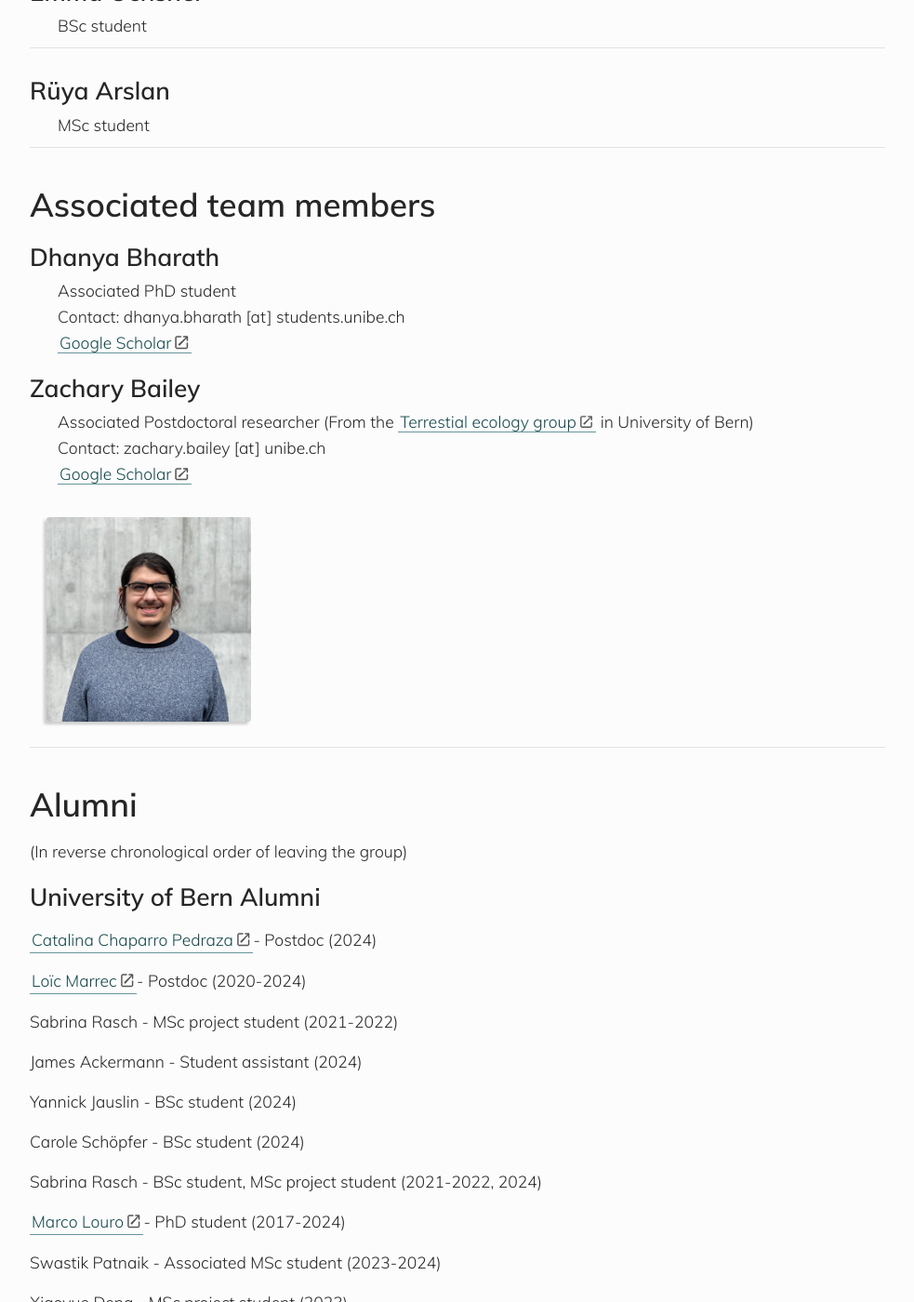
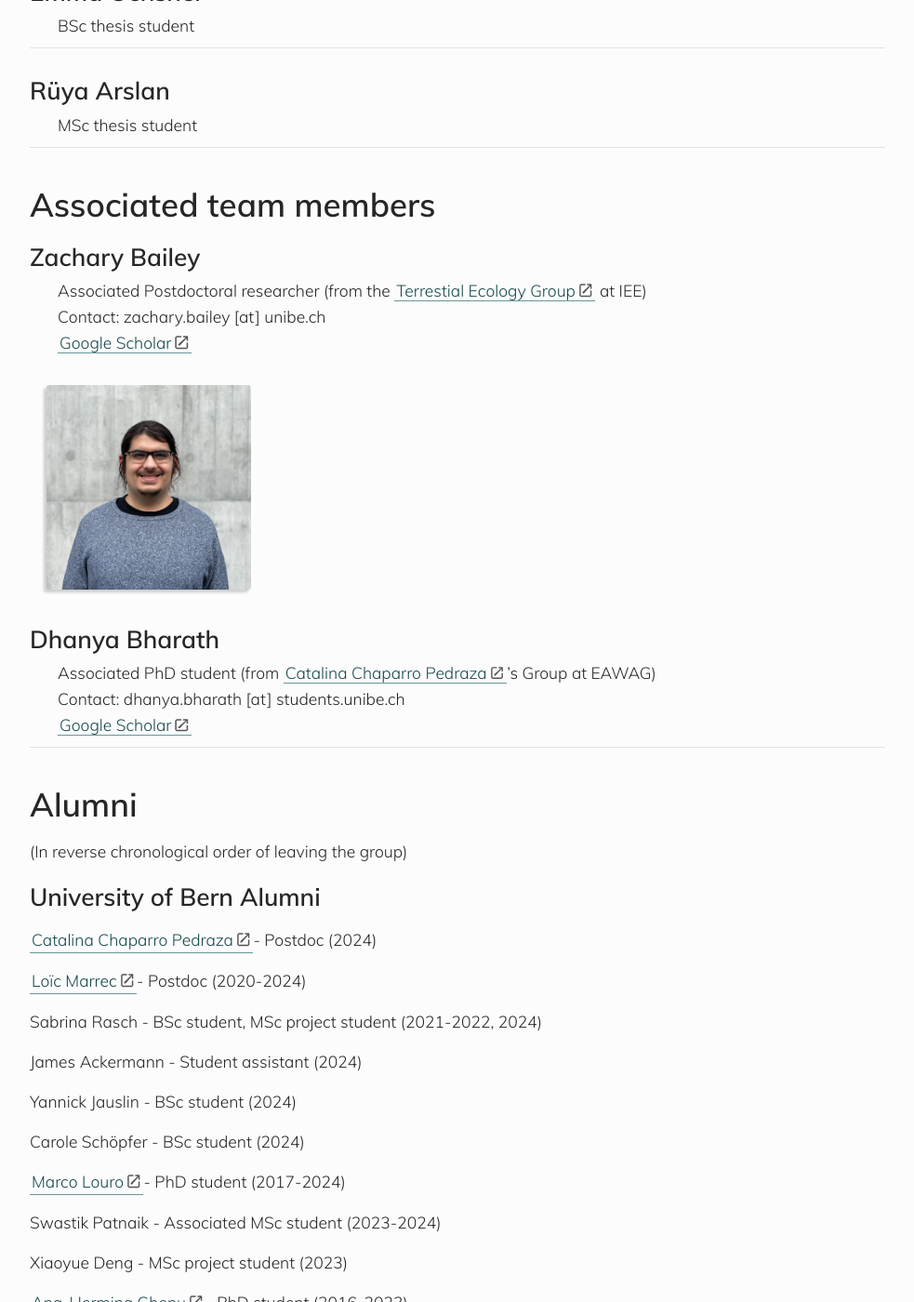
Before and after one commit to banklab/banklab.github.io, a Jekyll site: the page built from people.md, in a window 1280 px wide and 1400 px high, scrolled down 4581 px. Shown: the whole window at 93% size, without its empty margins (148-1131 px from the left). Built offline with Jekyll 4.4.1, drawn with Linux system fonts in a browser that asks for light colours; some web fonts are replaced; some of the changed text lies outside the part shown.

Commit message:
small updates of people and pubs
small updates of people and pubs

```diff
--- a/people.md
+++ b/people.md
@@ -91,40 +91,41 @@ permalink: /people/
 ---
 
 ## Jacob Hugh Riina
-* MSc student
+* MSc thesis student
 
 ---
 
 ## Florin Suter
-* BSc student
+* BSc thesis student
 
 ---
 
 ## Emma Ochsner
-* BSc student
+* BSc thesis student
 
 ---
 
 ## Rüya Arslan
-* MSc student
+* MSc thesis student
 
 ---
 
 # Associated team members
 
 
-## Dhanya Bharath
-* Associated PhD student
-* Contact: dhanya.bharath [at] students.unibe.ch
-* [Google Scholar](https://scholar.google.com/citations?user=IKh6U6MAAAAJ&hl=en&oi=ao)
-
 ## Zachary Bailey
 
-* Associated Postdoctoral researcher (From the [Terrestial ecology group](https://www.terr.iee.unibe.ch/research/index_eng.html) in University of Bern)
+* Associated Postdoctoral researcher (from the [Terrestial Ecology Group](https://www.terr.iee.unibe.ch/research/index_eng.html) at IEE)
 * Contact: zachary.bailey [at] unibe.ch
 * [Google Scholar](https://scholar.google.com/citations?user=V5rDLCkAAAAJ&hl=en)
 
 ![Photo of Zachary Bailey](/assets/img/team/Zach_24.jpg)
+
+
+## Dhanya Bharath
+* Associated PhD student (from [Catalina Chaparro Pedraza](https://scholar.google.com/citations?user=e27luTMAAAAJ&hl=en&oi=ao)'s Group at EAWAG)
+* Contact: dhanya.bharath [at] students.unibe.ch
+* [Google Scholar](https://scholar.google.com/citations?user=IKh6U6MAAAAJ&hl=en&oi=ao)
 
 ---
 
@@ -138,15 +139,13 @@ permalink: /people/
 
 [Loïc Marrec](https://scholar.google.com/citations?user=PdhH4i4AAAAJ&hl=en) - Postdoc (2020-2024)
 
-Sabrina Rasch - MSc project student (2021-2022)
+Sabrina Rasch - BSc student, MSc project student (2021-2022, 2024)
 
 James Ackermann - Student assistant (2024)
 
 Yannick Jauslin - BSc student (2024)
 
 Carole Schöpfer - BSc student (2024)
-
-Sabrina Rasch - BSc student, MSc project student (2021-2022, 2024)
 
 [Marco Louro](https://orcid.org/0000-0002-7023-799X) - PhD student (2017-2024)
 
```
Also changed, not shown: publications.md (+4 -5 lines).
